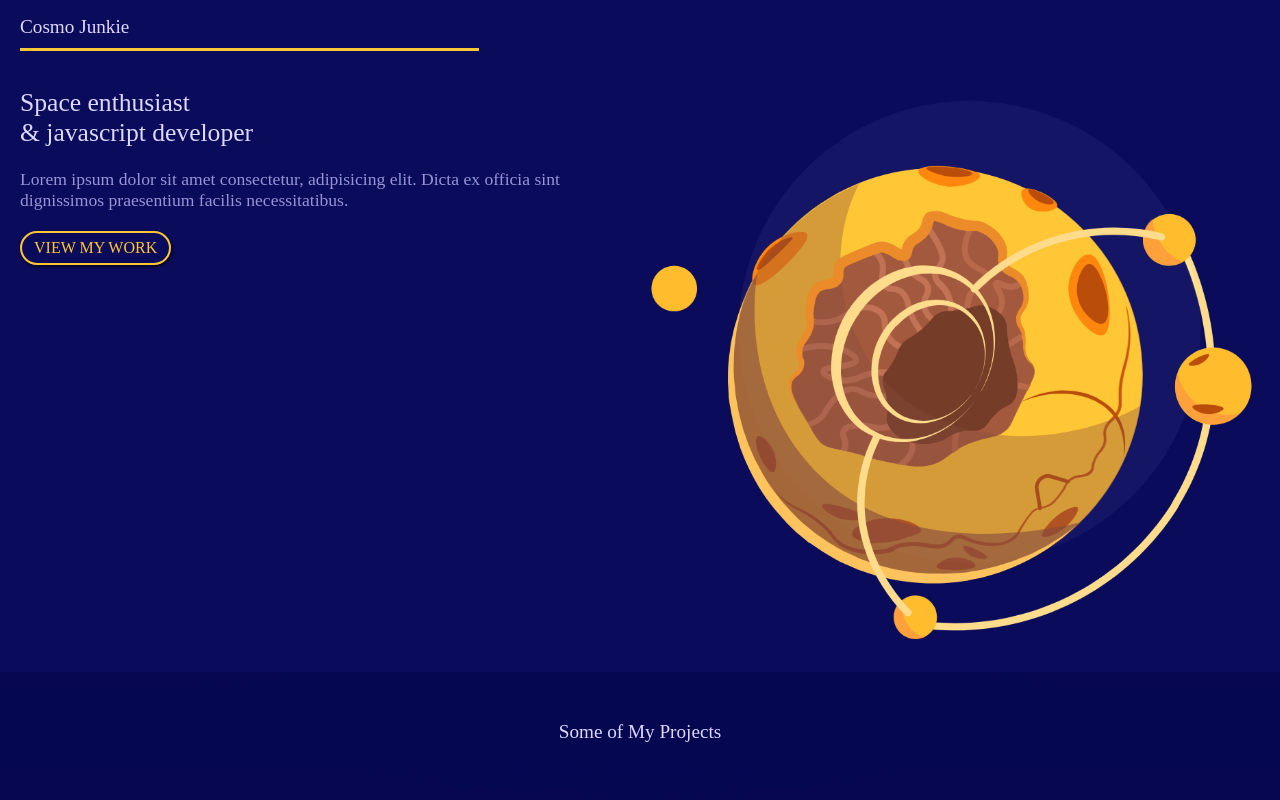
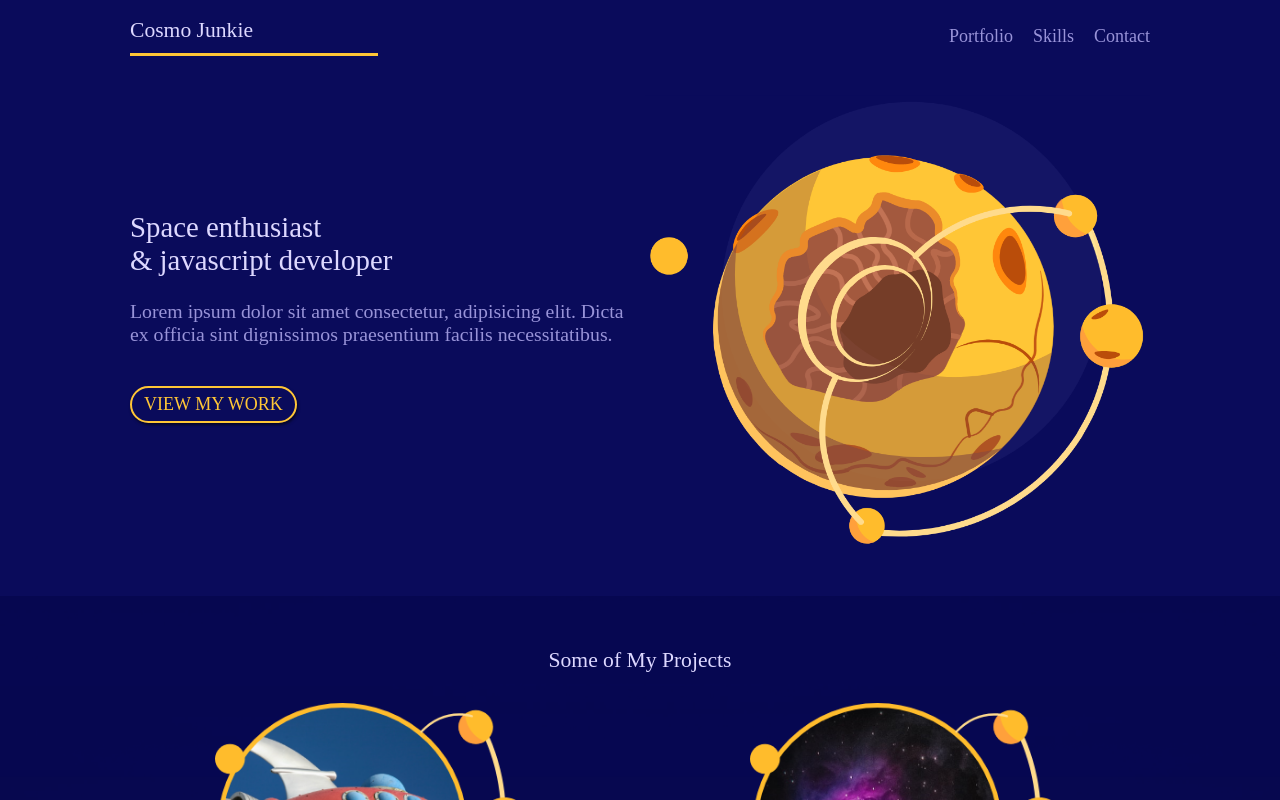
Before and after one commit to Gibon9/cosmoResposiveAndGridPractsie, a plain HTML site: page index.html in a window 1280 px wide. Shown: the top 800 px of the page. Drawn offline with Linux system fonts and the light colour scheme.

Commit message:
add laptop styles to welcome & nav sections

```diff
--- a/css/styles.css
+++ b/css/styles.css
@@ -285,7 +285,49 @@ footer img {
 }
 
 /* large tablet and small laptops styles */
-@media screen and (min-width: 960px) {}
+@media screen and (min-width: 960px) {
+  body {
+    font-size: 18px;
+  }
+
+  .grid {
+    width: 100%;
+    max-width: 1060px;
+    margin: 0 auto;
+    box-sizing: border-box;
+  }
+
+  .leading {
+    margin: 20px 0;
+  }
+
+  .site-nav {
+    padding: 0 20px;
+  }
+
+  .site-nav h1 {
+    grid-column: 1/3;
+  }
+
+  .site-nav ul {
+    display: flex;
+    grid-column: 6/9;
+    justify-content: flex-end;
+    align-self: center;
+  }
+
+  .site-nav li {
+    margin-left: 20px;
+  }
+
+  .welcome-text {
+    align-self: center;
+  }
+
+  #welcome {
+    padding-bottom: 40px;
+  }
+}
 
 /* desktop styles */
 @media screen and (min-width: 1200px) {}
```
